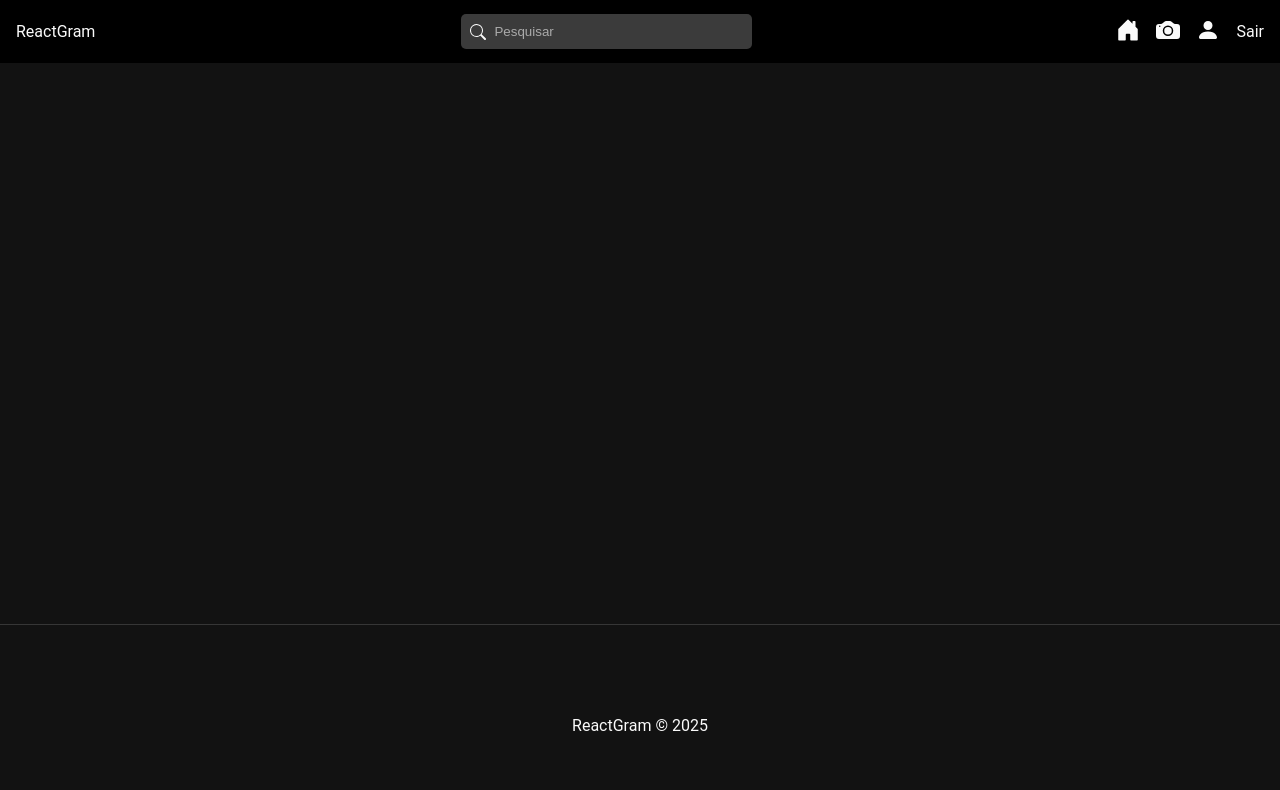
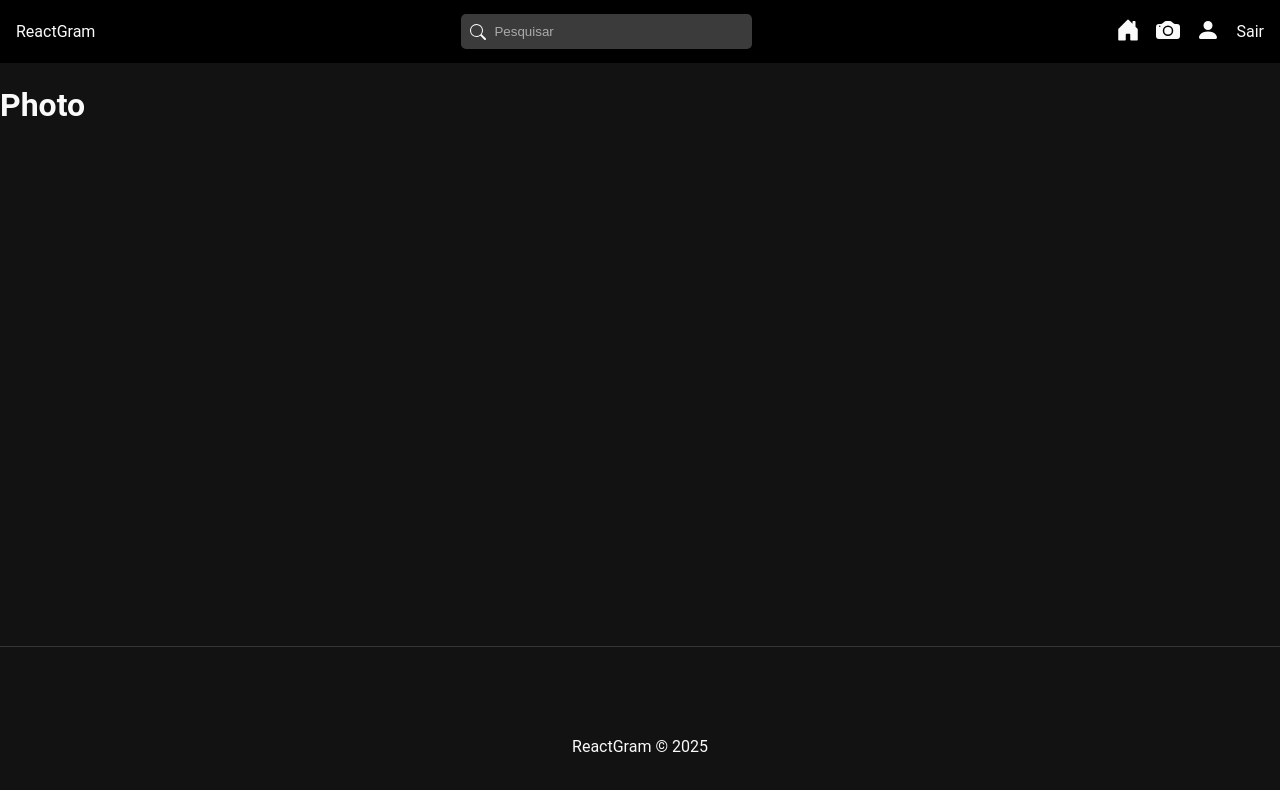
Before and after one commit to Vinicius-b-oliveira/ReactGram_frontend, a React (Vite) app: page /photos/1 in a window 1280 px wide. Shown: the top 790 px of the page. Built offline with nearby package versions, Linux system fonts and the light colour scheme; sample sign-in values are in the browser's storage.

Commit message:
Estrutura inicial da página de detalhes da foto

```diff
--- /dev/null
+++ b/src/pages/Photo/Photo.scss
@@ -0,0 +1 @@
+@use "../../scss/global_variables" as *;
--- /dev/null
+++ b/src/pages/Photo/index.jsx
@@ -0,0 +1,24 @@
+import "./Photo.scss";
+
+import { uploads } from "../../utils/config";
+
+// components
+import Message from "../../components/Message";
+import { Link } from "react-router-dom";
+
+// hooks
+import { useEffect, useState } from "react";
+import { useSelector, useDispatch } from "react-redux";
+import { useParams } from "react-router-dom";
+
+// redux
+
+const Photo = () => {
+    return (
+        <div>
+            <h1>Photo</h1>
+        </div>
+    );
+};
+
+export default Photo;
--- a/src/routes/AppRoutes.jsx
+++ b/src/routes/AppRoutes.jsx
@@ -11,6 +11,7 @@ import Login from "../pages/Auth/Login";
 import Register from "../pages/Auth/Register";
 import EditProfile from "../pages/EditProfile";
 import Profile from "../pages/Profile";
+import Photo from "../pages/Photo";
 
 export const AppRoutes = ({ auth }) => (
     <Routes>
@@ -39,6 +40,14 @@ export const AppRoutes = ({ auth }) => (
             }
         />
         <Route
+            path="/photos/:id"
+            element={
+                <ProtectedRoute auth={auth}>
+                    <Photo />
+                </ProtectedRoute>
+            }
+        />
+        <Route
             path="/login"
             element={
                 <PublicRoute auth={auth}>
```
